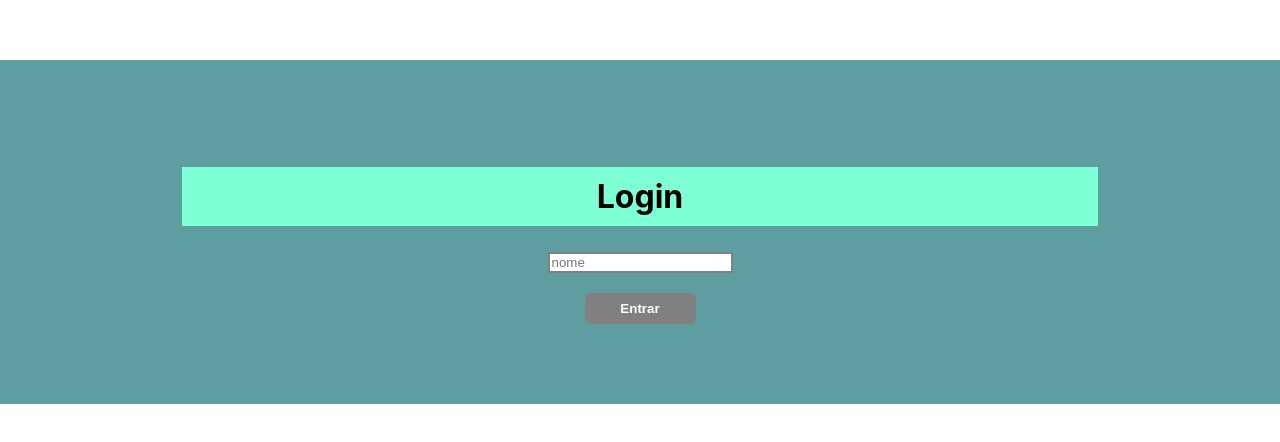
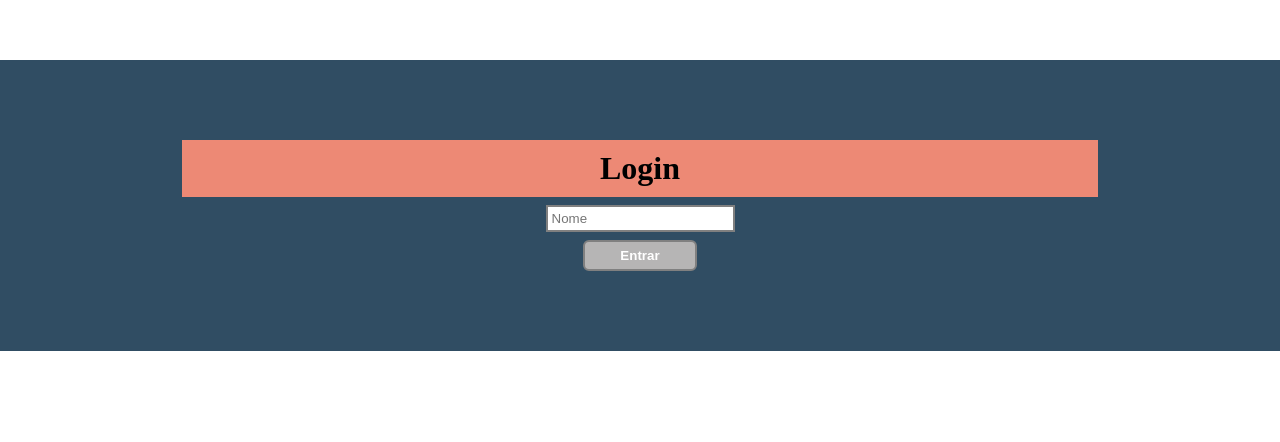
Before and after one commit to MarcelaArroyo/Project-The-Musics, a React (Create React App) app: page / in a window 1280 px wide. Shown: the part 250-692 px from the top of the page. Built offline with nearby package versions, Linux system fonts and the light colour scheme.

Commit message:
Requisito 5 e estilizando o header e o search

```diff
--- a/src/components/Header.js
+++ b/src/components/Header.js
@@ -2,6 +2,7 @@ import React from 'react';
 import { Link } from 'react-router-dom';
 import { getUser } from '../services/userAPI';
 import Loagind from './Loading';
+import '../index.css';
 
 class Header extends React.Component {
   constructor() {
@@ -29,18 +30,20 @@ class Header extends React.Component {
     const { userName, loading } = this.state;
     return (
       <header data-testid="header-component">
-        <h1>TrybeTunes</h1>
-        <h2 data-testid="header-user-name">
-          {loading ? <Loagind /> : userName}
-        </h2>
-        <nav>
-          <Link data-testid="link-to-search" to="/search">
+        <div className="menu">
+          <h1 className="title-header">TrybeTunes</h1>
+          <h3 data-testid="header-user-name" className="user-name">
+            {loading ? <Loagind /> : userName}
+          </h3>
+        </div>
+        <nav className="nav-header">
+          <Link className="link-header" data-testid="link-to-search" to="/search">
             Pesquisa
           </Link>
-          <Link data-testid="link-to-favorites" to="/favorites">
+          <Link className="link-header" data-testid="link-to-favorites" to="/favorites">
             Favoritos
           </Link>
-          <Link data-testid="link-to-profile" to="/profile">
+          <Link className="link-header" data-testid="link-to-profile" to="/profile">
             Perfil
           </Link>
         </nav>
--- a/src/index.css
+++ b/src/index.css
@@ -1,19 +1,90 @@
-body {
+* {
   margin: 0;
-  font-family: -apple-system, BlinkMacSystemFont, 'Segoe UI', 'Roboto', 'Oxygen',
-    'Ubuntu', 'Cantarell', 'Fira Sans', 'Droid Sans', 'Helvetica Neue',
-    sans-serif;
-  -webkit-font-smoothing: antialiased;
-  -moz-osx-font-smoothing: grayscale;
+  padding: 0;
+}
+.login {
+  align-items: center;
+  background-color: #304D63;
+  display: flex;
+  flex-direction: column;
+  margin-top: 310px;
+  padding: 80px;
 }
 
-code {
-  font-family: source-code-pro, Menlo, Monaco, Consolas, 'Courier New',
-    monospace;
+.title-login {
+  background-color: #ED8975;
+  font-size: xx-large;
+  padding: 10px;
+  text-align: center;
+  width: 80%;
 }
 
-.loading {
-  align-items: center;
+.form-login {
   display: flex;
-  justify-content: center;
+  flex-direction: column;
 }
+
+.form-login input {
+  border: solid 2px #808080;
+  margin-top: 8px;
+}
+
+.form-login button {
+  background-color: rgb(182, 181, 181);
+  border: solid 2px #808080;
+  border-radius: 6px;
+  color: white;
+  font-weight: 900;
+  margin: auto;
+  margin-top: 8px;
+  padding: 6px;
+  text-align: center;
+  width: 60%;
+}
+
+.menu {
+  display: flex;
+  justify-content: space-between;
+  padding: 8px;
+  background-color: #ED8975;
+  font-family:'Trebuchet MS', Arial, sans-serif;
+  color: #304D63;
+}
+
+.nav-header {
+  display: flex;
+  justify-content: space-evenly;
+  background-color:#304D63;
+  padding: 8px 0;
+}
+
+.link-header {
+  color: white;
+  text-decoration: none;
+}
+
+.form-search {
+  padding: 20px 0;
+  text-align: center;
+}
+
+.button-search {
+  margin-left: 8px;
+  background-color: rgb(182, 181, 181);
+  border: solid 2px #808080;
+  border-radius: 6px;
+  color: white;
+  font-weight: 900;
+  padding: 4px;
+  margin-top: 20px;
+}
+
+input {
+  padding: 4px;
+}
+
+.section-search {
+  height: 91vh;
+  background-size: cover;
+  background-image: url("https://i.pinimg.com/originals/77/6a/6e/776a6e81677d8d6313f7e14fb81cabe7.jpg");
+}
--- a/src/pages/Login.css
+++ /dev/null
@@ -1,38 +0,0 @@
-.login {
-  align-items: center;
-  background-color: cadetblue;
-  display: flex;
-  flex-direction: column;
-  margin-top: 310px;
-  padding: 80px;
-}
-
-.title-login {
-  background-color: aquamarine;
-  font-size: xx-large;
-  padding: 10px;
-  text-align: center;
-  width: 80%;
-}
-
-form {
-  display: flex;
-  flex-direction: column;
-}
-
-form input {
-  border: solid 2px gray;
-}
-
-form button {
-  background-color: gray;
-  border: solid 2px gray;
-  border-radius: 6px;
-  color: white;
-  font-weight: 900;
-  margin: auto;
-  margin-top: 20px;
-  padding: 6px;
-  text-align: center;
-  width: 60%;
-}
--- a/src/pages/Login.js
+++ b/src/pages/Login.js
@@ -2,7 +2,6 @@ import React from 'react';
 import { Redirect } from 'react-router';
 import { createUser } from '../services/userAPI';
 import Loading from '../components/Loading';
-import './Login.css';
 
 class Login extends React.Component {
   constructor() {
@@ -41,14 +40,14 @@ class Login extends React.Component {
     return (
       <div className="login" data-testid="page-login">
         <h2 className="title-login">Login</h2>
-        <form>
+        <form className="form-login">
           <input
             data-testid="login-name-input"
             name="name"
             type="text"
             value={ name }
             onChange={ this.handleChange }
-            placeholder="nome"
+            placeholder="Nome"
           />
           <button
             data-testid="login-submit-button"
--- a/src/pages/Search.js
+++ b/src/pages/Search.js
@@ -2,10 +2,46 @@ import React from 'react';
 import Header from '../components/Header';
 
 class Search extends React.Component {
+  constructor() {
+    super();
+    this.state = {
+      artistName: '',
+    };
+  }
+
+  handleChange = ({ target: { name, value } }) => {
+    this.setState({
+      [name]: value,
+    });
+  }
+
   render() {
+    const { artistName } = this.state;
+    const minCharacters = 2;
     return (
       <div data-testid="page-search">
         <Header />
+        <section className="section-search">
+          <form className="form-search">
+            <input
+              data-testid="search-artist-input"
+              name="artistName"
+              type="text"
+              value={ artistName }
+              onChange={ this.handleChange }
+              placeholder="Nome do Artista"
+            />
+            <button
+              className="button-search"
+              data-testid="search-artist-button"
+              type="submit"
+              disabled={ artistName.length < minCharacters ? 'disabled' : '' }
+              onClick=""
+            >
+              Pesquisar
+            </button>
+          </form>
+        </section>
       </div>
     );
   }
```
